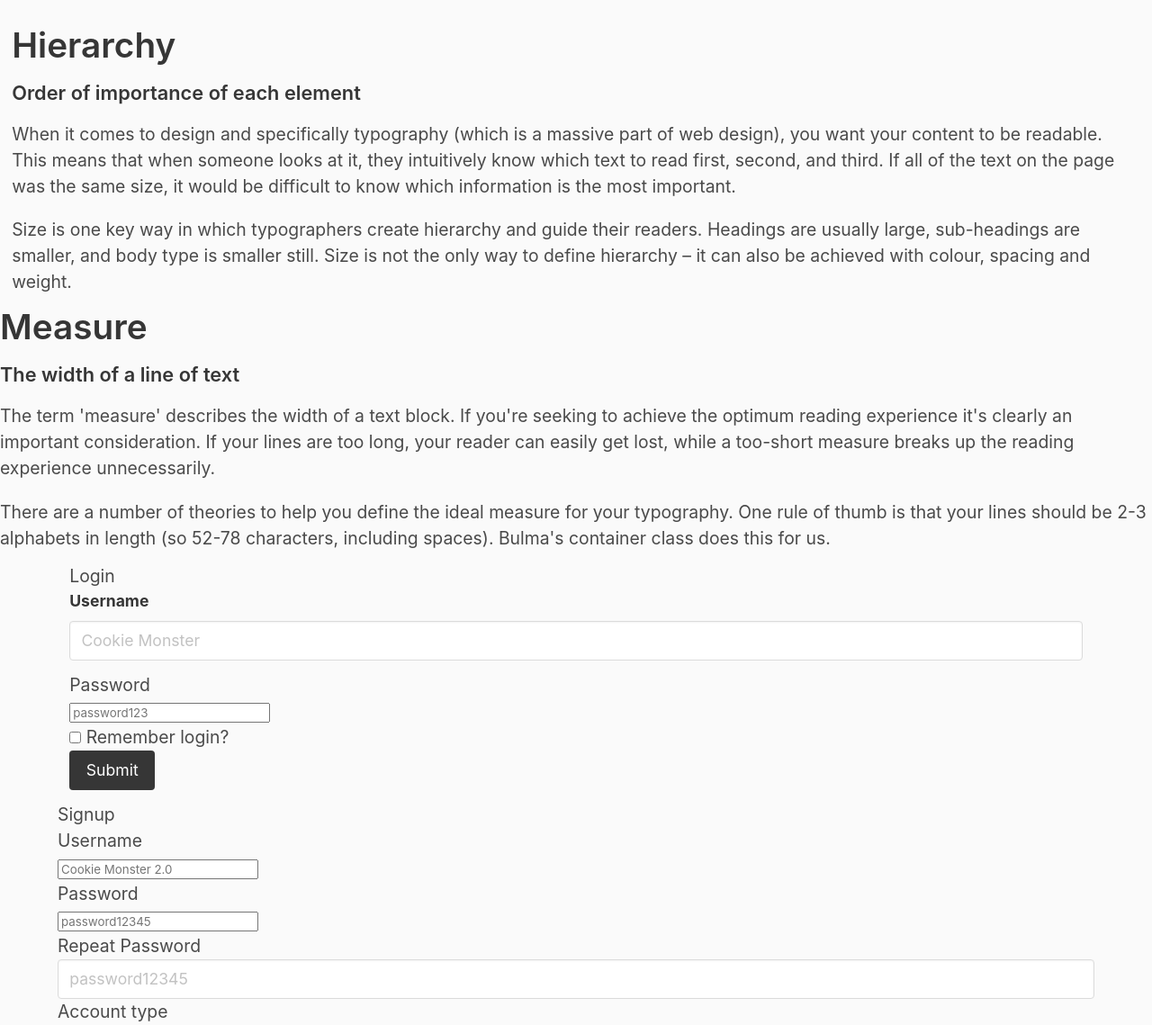
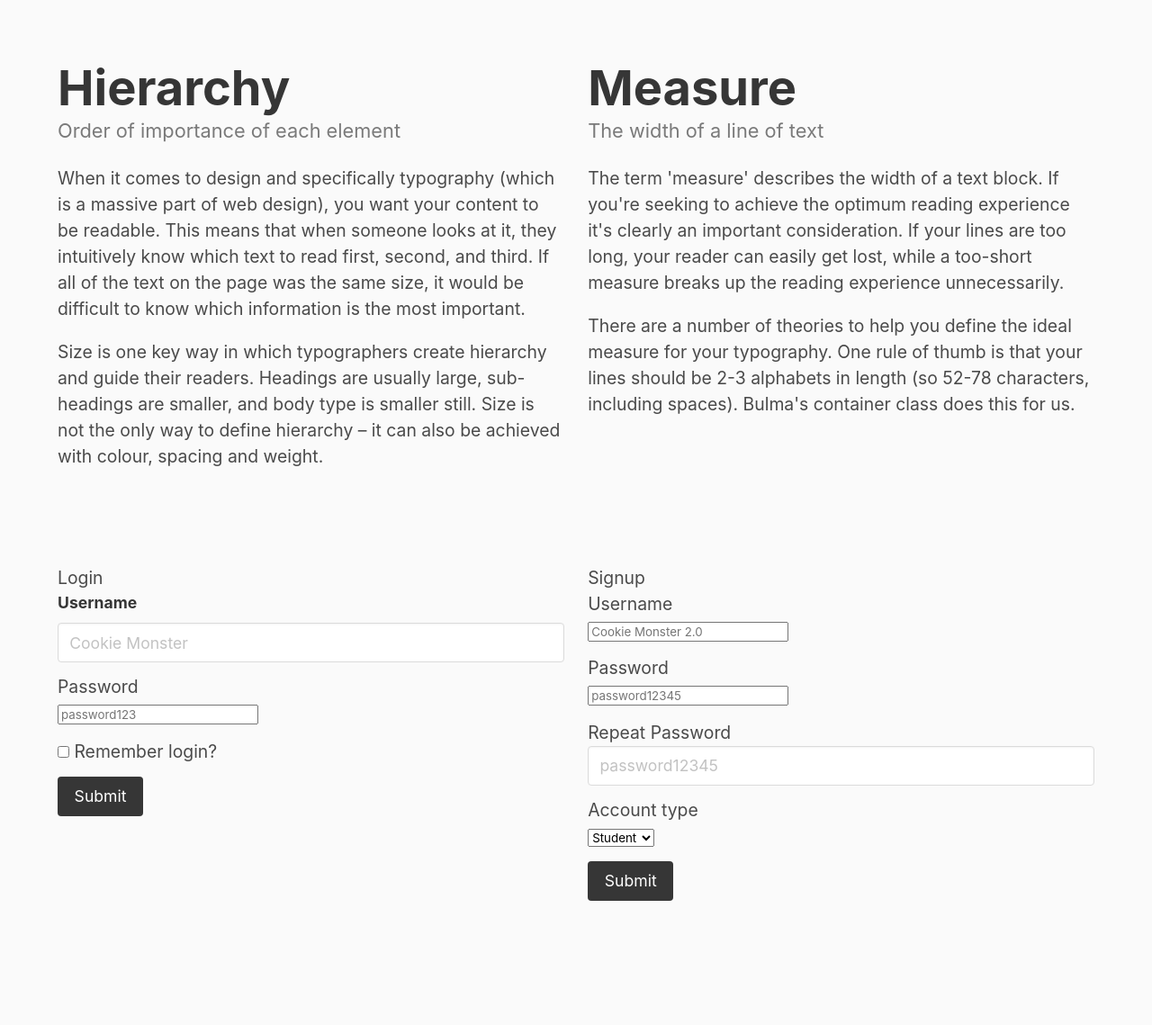
Before and after one commit to jdmar3-comp426/a02-yyifan-Onyen, a website: page index.html in a window 1280 px wide. Shown: the part 3020-4159 px from the top of the page at 90% size. After the commit the page ends 4074 px from the top, so only its background shows below. Drawn offline with nearby package versions, Linux system fonts and the light colour scheme; a web font is replaced by a local one.

Commit message:
initial commit

```diff
--- a/index.html
+++ b/index.html
@@ -115,13 +115,13 @@
         </div>
     </div>
 </section>
-<section class="">
-    <div class="">
+<section class="section">
+    <div class="container">
         <div class="content">
-            <div class="">
+            <div class="columns">
                 <div class="column">
-                    <h1 class="">Hierarchy</h1>
-                    <h5 class="">Order of importance of each element</h5>
+                    <h1 class="title has-text-weight-bold">Hierarchy</h1>
+                    <h5 class="subtitle has-text-grey has-text-weight-normal">Order of importance of each element</h5>
                     <p>
 		    	When it comes to design and specifically typography (which is a massive part of web design), you want your content to be readable.
 			This means that when someone looks at it, they intuitively know which text to read first, second, and third.
@@ -133,9 +133,9 @@
                         Size is not the only way to define hierarchy – it can also be achieved with colour, spacing and weight.
 		    </p>
                 </div>
-                <div class="">
-                    <h1 class="">Measure</h1>
-                    <h5 class="">The width of a line of text</h5>
+                <div class="column">
+                    <h1 class="title has-text-weight-bold">Measure</h1>
+                    <h5 class="subtitle has-text-grey has-text-weight-normal">The width of a line of text</h5>
                     <p>
 		    	The term 'measure' describes the width of a text block.
 		    	If you're seeking to achieve the optimum reading experience it's clearly an important consideration.
@@ -151,9 +151,9 @@
         </div>
     </div>
 </section>
-<section class="">
+<section class="section">
     <div class="container">
-        <div class="">
+        <div class="columns">
             <div class="column">
                 <h1 class="">Login</h1>
                 <form>
@@ -163,13 +163,13 @@
                             <input class="input" type="text" placeholder="Cookie Monster" name="username">
                         </div>
                     </div>
-                    <div class="">
+                    <div class="field">
                         <label class="">Password</label>
                         <div class="">
                             <input class="" type="password" placeholder="password123" name="password">
                         </div>
                     </div>
-                    <div class="">
+                    <div class="field">
                         <div class="">
                             <label class="checkbox">
                                 <input type="checkbox" name="remember">
@@ -177,35 +177,35 @@
                             </label>
                         </div>
                     </div>
-                    <div class="">
+                    <div class="field">
                         <div class="">
                             <button class="button is-dark" type="submit">Submit</button>
                         </div>
                     </div>
                 </form>
             </div>
-            <div class="">
+            <div class="column">
                 <h1 class="">Signup</h1>
                 <form>
-                    <div class="">
+                    <div class="field">
                         <label class="">Username</label>
                         <div class="">
                             <input class="" type="text" placeholder="Cookie Monster 2.0" name="username">
                         </div>
                     </div>
-                    <div class="">
+                    <div class="field">
                         <label class="">Password</label>
                         <div class="">
                             <input class="" type="password" placeholder="password12345">
                         </div>
                     </div>
-                    <div class="">
+                    <div class="field">
                         <label class="">Repeat Password</label>
                         <div class="">
                             <input class="input" type="password" placeholder="password12345" name="password">
                         </div>
                     </div>
-                    <div class="">
+                    <div class="field">
                         <label class="">Account type</label>
                         <div class="">
                             <div class="">
@@ -216,7 +216,7 @@
                             </div>
                         </div>
                     </div>
-                    <div class="">
+                    <div class="field">
                         <div class="">
                             <button class="button is-dark" type="submit">Submit</button>
                         </div>
```
